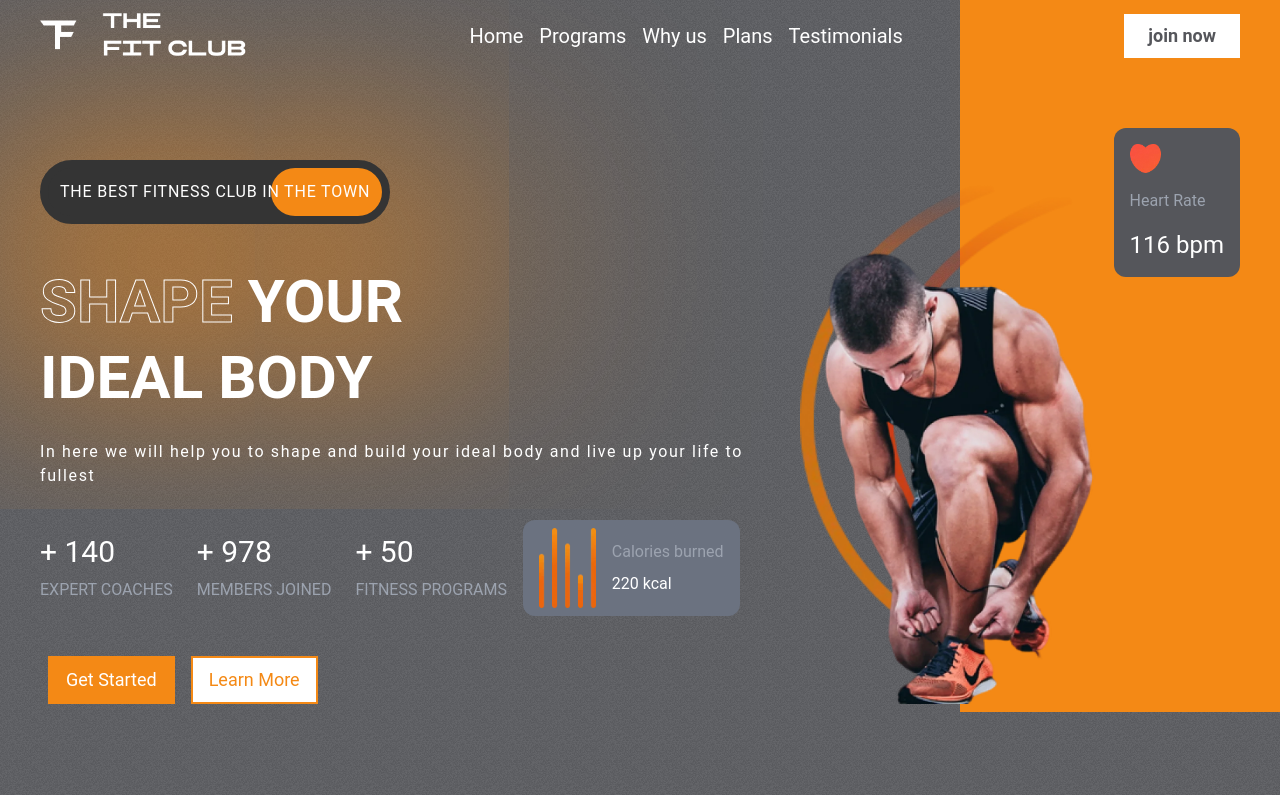
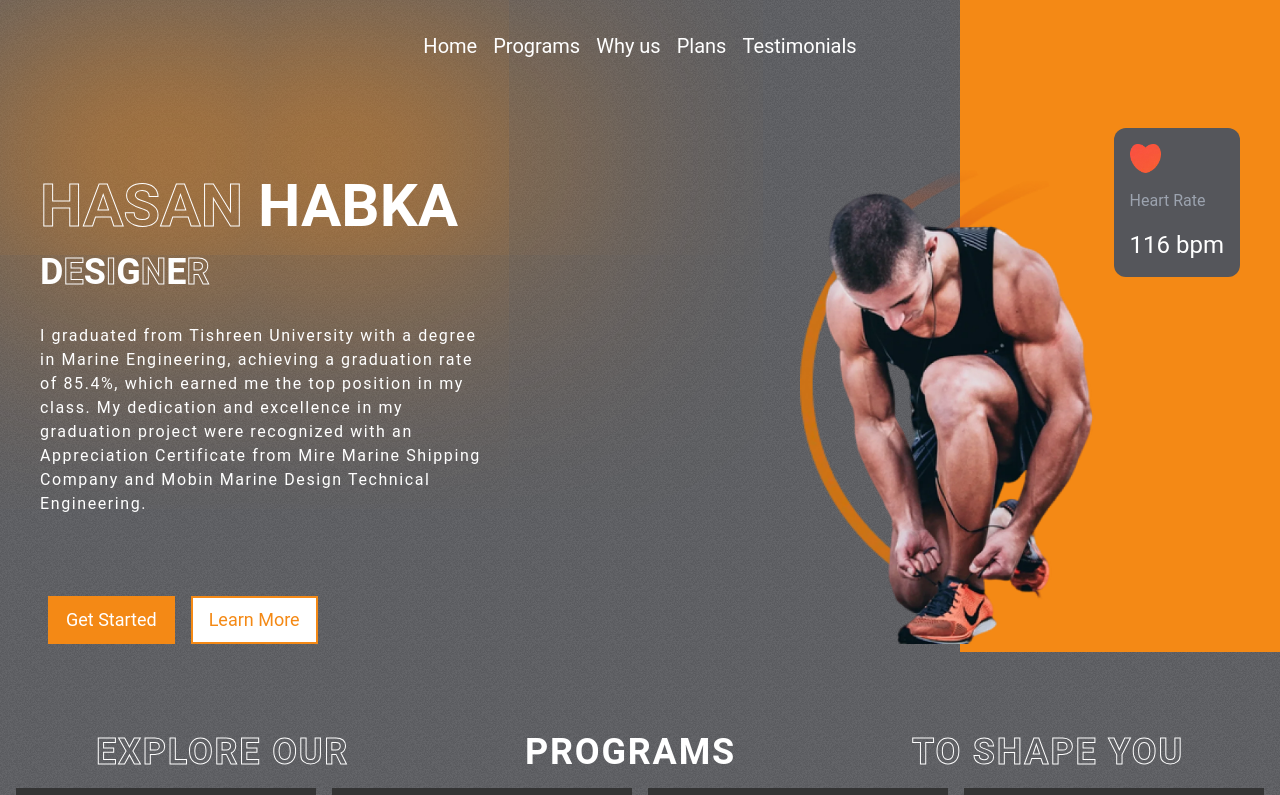
Before and after one commit to H-Habka/gymWebSite, a React (Create React App) app: page / in a window 1280 px wide. Shown: the top 795 px of the page. Built offline with nearby package versions, Linux system fonts and the light colour scheme.

Commit message:
changes on hero section

```diff
--- a/package.json
+++ b/package.json
@@ -1,5 +1,5 @@
 {
-  "name": "gym-site",
+  "name": "portfolio",
   "version": "0.1.0",
   "private": true,
   "homepage": "https://h-habka.github.io/",
@@ -12,6 +12,7 @@
     "react": "^18.2.0",
     "react-dom": "^18.2.0",
     "react-icons": "^4.4.0",
+    "react-router-dom": "^6.25.1",
     "react-scripts": "5.0.1",
     "web-vitals": "^2.1.4"
   },
--- a/src/App.js
+++ b/src/App.js
@@ -1,23 +1,35 @@
-import HeroSection from "./components/HeroSection/HeroSection";
-import NavBar from "./components/NavBar/NavBar";
-import ProgramsSection from "./components/ProgramsSection/ProgramsSection";
-import StartJourneySection from "./components/StartJourneySection/StartJourneySection";
-import TestimonialsSection from "./components/TestimonialsSection/TestimonialsSection";
-import bg from "./images/bg.webp";
+import HeroSection from "./components/HeroSection/HeroSection"
+import NavBar from "./components/NavBar/NavBar"
+import ProgramsSection from "./components/ProgramsSection/ProgramsSection"
+import StartJourneySection from "./components/StartJourneySection/StartJourneySection"
+import TestimonialsSection from "./components/TestimonialsSection/TestimonialsSection"
+import bg from "./images/bg.webp"
+import { Route, BrowserRouter as Router, Routes } from "react-router-dom"
 
 function App() {
   return (
+    <Router>
       <div
         className="overflow-x-hidden bg-one"
         style={{ backgroundImage: `url(${bg})` }}
       >
         <NavBar />
+        <Routes>
+          <Route
+            path="/"
+            Component={() => (
+              <>
                 <HeroSection />
                 <ProgramsSection />
                 <StartJourneySection />
                 <TestimonialsSection />
+              </>
+            )}
+          />
+        </Routes>
       </div>
-    );
+    </Router>
+  )
 }
 
-export default App;
+export default App
--- a/src/components/HeroSection/HeroSection.jsx
+++ b/src/components/HeroSection/HeroSection.jsx
@@ -1,45 +1,76 @@
-import React from "react";
-import RectangleComponent from "./RectangleComponent";
-import CustomButton from "../CustomButton";
-import StrokText from "../StrokText";
+import React from "react"
+import RectangleComponent from "./RectangleComponent"
+import CustomButton from "../CustomButton"
+import StrokText from "../StrokText"
 
 const HeroSection = () => {
   return (
     <div id="home" className="flex flex-col md:flex-row">
       <div className="w-full md:w-9/12 pt-40 ">
         <div className="flex flex-col gap-8 px-2 md:px-10 md:w-10/12 w-full items-center md:items-start ">
-                    <div className="z-1 relative bg-[#343434] p-3 w-fit rounded-full border-8 border-[#343434] before:absolute before:bg-two before:rounded-full before:w-4/12 before:h-full before:top-0 before:-z-1 hover:before:left-0 before:left-[66.66%] before:transition-all before:duration-1000 ">
+          <h1 className="text-5xl sm:text-6xl font-bold flex flex-col gap-4">
+            <div style={{ boxShadow: "0 0 10000px 80px #f48915" }} />
+            <p>
+              <StrokText content="HASAN" />{" "}
+              <span className="text-white">HABKA</span>
+            </p>
+            <div className="flex text-4xl">
+              <p
+                style={{
+                  animationDelay: "100ms",
+                }}
+                className="text-white text-4xl animate-pulse"
+              >
+                D
+              </p>
+              <StrokText className="animate-pulse delay-150" content="E" />
+              <p
+                style={{
+                  animationDelay: "100ms",
+                }}
+                className="text-white text-4xl animate-pulse"
+              >
+                S
+              </p>
+              <StrokText className="animate-pulse delay-150" content="I" />
+              <p
+                style={{
+                  animationDelay: "100ms",
+                }}
+                className="text-white text-4xl animate-pulse"
+              >
+                G
+              </p>
+              <StrokText className="animate-pulse delay-150" content="N" />
+              <p
+                style={{
+                  animationDelay: "100ms",
+                }}
+                className="text-white text-4xl animate-pulse"
+              >
+                E
+              </p>
+              <StrokText className="animate-pulse delay-150" content="R" />
+            </div>
+          </h1>
+          {/* <div className="z-1 relative bg-[#343434] p-3 w-fit rounded-full border-8 border-[#343434] before:absolute before:bg-two before:rounded-full before:w-4/12 before:h-full before:top-0 before:-z-1 hover:before:left-0 before:left-[66.66%] before:transition-all before:duration-1000 ">
             <p className="text-white sm:tracking-wider text-sm sm:text-base">
-                            THE BEST FITNESS CLUB IN THE TOWN
-                        </p>
-                    </div>
-                    <h1 className="text-5xl sm:text-6xl font-bold flex flex-col gap-4">
-                        <div style={{boxShadow : "0 0 10000px 80px #f48915"}} />
-                        <p>
-                            <StrokText content="SHAPE" />{" "}
-                            <span className="text-white">YOUR</span>
-                        </p>
-                        <p className="text-white"> IDEAL BODY</p>
-                    </h1>
-                    <p className="text-white tracking-widest text-center px-2 sm:px-20 md:px-0 md:text-start">
-                        In here we will help you to shape and build your ideal
-                        body and live up your life to fullest
+              Ships and Jewellery designer
             </p>
 
-                    <div className="flex flex-col lg:flex-row justify-between items-center gap-8 md:gap-4">
+          </div> */}
+          <p className="text-white tracking-widest text-center px-2 sm:px-20 md:px-0 md:text-start max-w-md">
+            I graduated from Tishreen University with a degree in Marine
+            Engineering, achieving a graduation rate of 85.4%, which earned me
+            the top position in my class. My dedication and excellence in my
+            graduation project were recognized with an Appreciation Certificate
+            from Mire Marine Shipping Company and Mobin Marine Design Technical Engineering.
+          </p>
+
+          {/* <div className="flex flex-col lg:flex-row justify-between items-center gap-8 md:gap-4">
             <div className="flex gap-2 md:gap-6 flex-wrap md:flex-nowrap justify-center">
-                            <RectangleComponent
-                                number="+ 140"
-                                text="EXPERT COACHES"
-                            />
-                            <RectangleComponent
-                                number="+ 978"
-                                text="MEMBERS JOINED"
-                            />
-                            <RectangleComponent
-                                number="+ 50"
-                                text="FITNESS PROGRAMS"
-                            />
+              <RectangleComponent number="+ 140" text="EXPERT COACHES" />
+              <RectangleComponent number="+ 978" text="MEMBERS JOINED" />
             </div>
             <div className="flex gap-4 items-center bg-gray-500 md:w-fit px-4 py-2 rounded-xl justify-center w-11/12">
               <img
@@ -53,8 +84,8 @@ const HeroSection = () => {
                 <p className=" text-white ">220 kcal</p>
               </div>
             </div>
-                    </div>
-                    <div>
+          </div> */}
+          <div className="mt-10">
             <CustomButton title="Get Started" />
             <CustomButton title="Learn More" reversed={true} />
           </div>
@@ -85,7 +116,7 @@ const HeroSection = () => {
         />
       </div>
     </div>
-    );
-};
+  )
+}
 
-export default HeroSection;
+export default HeroSection
--- a/src/components/NavBar/NavBar.jsx
+++ b/src/components/NavBar/NavBar.jsx
@@ -1,67 +1,67 @@
-import React, { useEffect, useRef, useState } from "react";
-import NavbarItem from "./NavbarItem";
+import React, { useEffect, useRef, useState } from "react"
+import NavbarItem from "./NavbarItem"
 
 const NavBar = () => {
-    const [showNavbar, setShowNavbar] = useState(true);
-    const [isSkiped, setIsSkiped] = useState(false);
+  const [showNavbar, setShowNavbar] = useState(true)
+  const [isSkiped, setIsSkiped] = useState(false)
 
-    let oldScroll = useRef(0);
-    let scrollDirection = useRef("");
+  let oldScroll = useRef(0)
+  let scrollDirection = useRef("")
 
   useEffect(() => {
     const scrollListener = (e) => {
       if (window.scrollY > oldScroll.current && showNavbar) {
-                scrollDirection.current = "down";
-                setShowNavbar(false);
+        scrollDirection.current = "down"
+        setShowNavbar(false)
       } else if (window.scrollY < oldScroll.current && !showNavbar) {
-                scrollDirection.current = "up";
-                setShowNavbar(true);
+        scrollDirection.current = "up"
+        setShowNavbar(true)
       }
-            oldScroll.current = window.scrollY;
+      oldScroll.current = window.scrollY
 
       if (window.scrollY >= 100 && !isSkiped) {
-                setIsSkiped(true);
+        setIsSkiped(true)
       } else if (window.scrollY < 100 && isSkiped) {
-                setIsSkiped(false);
+        setIsSkiped(false)
       }
-        };
+    }
 
-        window.addEventListener("scroll", scrollListener);
+    window.addEventListener("scroll", scrollListener)
 
     return () => {
-            window.removeEventListener("scroll", scrollListener);
-        };
-    }, [showNavbar, isSkiped]);
+      window.removeEventListener("scroll", scrollListener)
+    }
+  }, [showNavbar, isSkiped])
   return (
     <div
-            className={`pt-2 transition-all duration-1000 w-full flex justify-between items-center sm:px-10 px-2 z-50 fixed
+      className={`pt-2 transition-all duration-1000 w-full flex justify-center items-center sm:px-10 px-2 z-50 fixed
            ${
              showNavbar
                ? ` top-0 ${isSkiped ? "bg-gray-900" : "bg-transparent"} `
                : " -top-20 "
            }`}
     >
-            <div className="w-44 sm:w-52">
+      {/* <div className="w-44 sm:w-52">
                 <img
                     loading="lazy"
                     src={require("../../images/TheFitClubLogo.webp")}
                     alt="logo"
                 />
-            </div>
-            <div className="lg:flex gap-4 items-center text-white text-xl hidden">
+            </div> */}
+      <div className="lg:flex gap-4 items-center text-white text-xl hidden py-6">
         <NavbarItem href="#home" title="Home" />
         <NavbarItem href="#programs" title="Programs" />
         <NavbarItem href="#whyUs" title="Why us" />
         <NavbarItem href="#plans" title="Plans" />
         <NavbarItem href="#testimonials" title="Testimonials" />
       </div>
-            <div>
+      {/* <div>
                 <button className="hover:bg-one bg-white hover:text-white text-one px-6 py-2 text-lg font-semibold">
                     join now
                 </button>
+            </div> */}
     </div>
-        </div>
-    );
-};
+  )
+}
 
-export default NavBar;
+export default NavBar
--- a/src/components/StrokText.jsx
+++ b/src/components/StrokText.jsx
@@ -1,14 +1,14 @@
-import React from "react";
+import React from "react"
 
-const StrokText = ({ content }) => {
+const StrokText = ({ content, className }) => {
   return (
     <span
       style={{ WebkitTextStroke: "1px white" }}
-            className="text-transparent"
+      className={`text-transparent ${className}`}
     >
       {content}
     </span>
-    );
-};
+  )
+}
 
-export default StrokText;
+export default StrokText
```
Also changed, not shown: 2 other files (tests, documents, lock files or other folders). Lines whose indentation alone changed are shown as unchanged.
